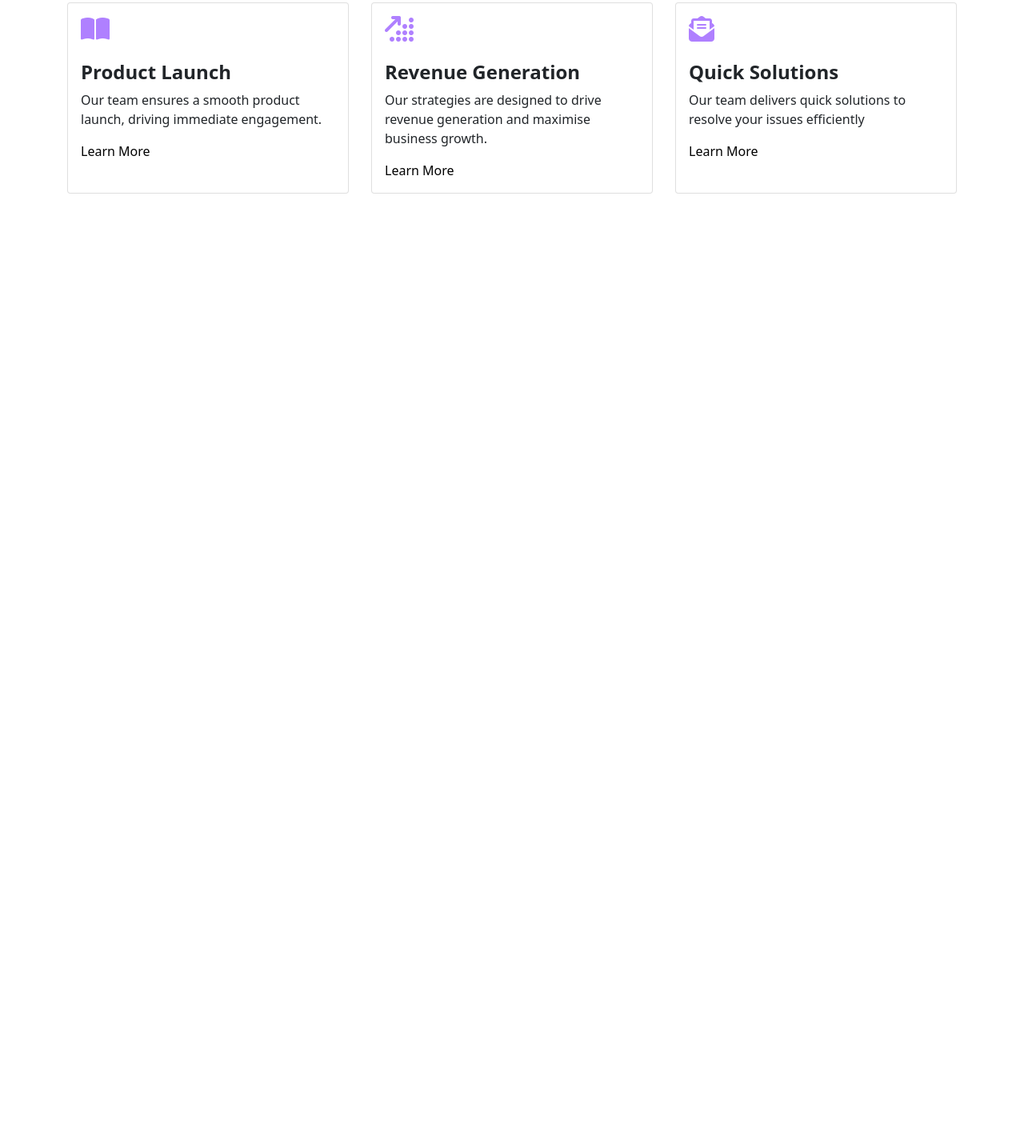
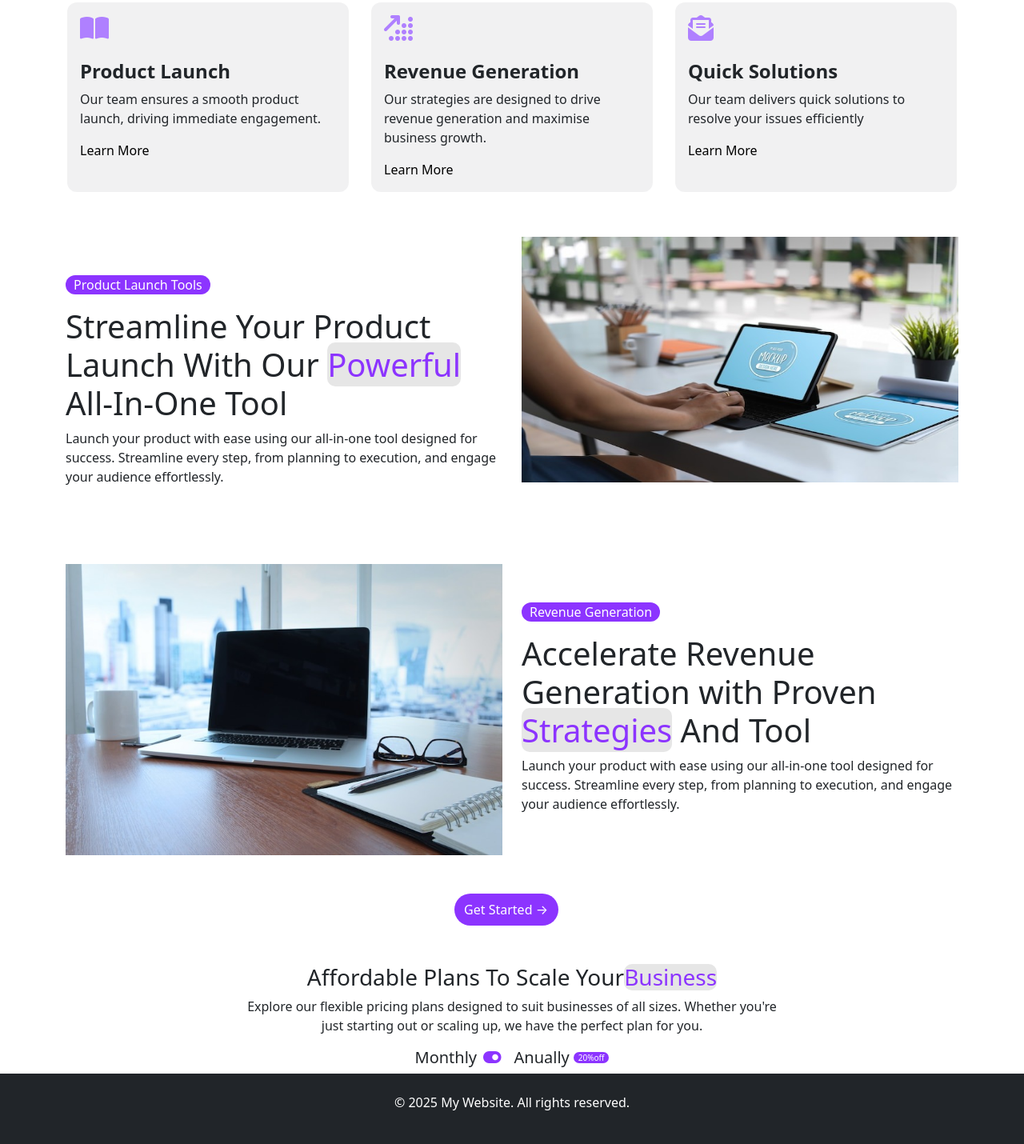
Before and after one commit to SufyanChohan/Portfolio-landing-page, a plain HTML site: page index.html in a window 1280 px wide. Shown: the part 590-2020 px from the top of the page at 80% size. Before the commit the page ends 840 px from the top, so only its background shows below. Drawn offline with nearby package versions, Linux system fonts and the light colour scheme.

Commit message:
3rd 4th section done

```diff
--- a/index.html
+++ b/index.html
@@ -118,9 +118,9 @@
         <!-- card -->
         <div class="container mt-4">
           <div class="row ">
-            <div class="col-12 col-md-4 d-flex justify-content-center mb-2"> <!-- mb-4 for gap between cards -->
-              <div class="card" style="width: 22rem;">
-                <div class="card-body ">
+            <div class="col-12 col-md-4 d-flex justify-content-center mb-2 hover"> <!-- mb-4 for gap between cards -->
+              <div class="card border-0" style="width: 22rem;">
+                <div class="card-body clrback">
                   <i class="fa-solid fa-book-open icon mb-4" style="font-size: 2rem;"></i>
                   <h5 class="card-title fw-bold fs-4">Product Launch</h5>
                   <p class="card-text">Our team ensures a smooth product launch, driving immediate engagement.</p>
@@ -129,9 +129,9 @@
               </div>
             </div>
 
-            <div class="col-12 col-md-4 d-flex justify-content-center mb-2"> <!-- mb-4 for gap between cards -->
-              <div class="card" style="width: 22rem;">
-                <div class="card-body">
+            <div class="col-12 col-md-4 d-flex justify-content-center mb-2 hover"> <!-- mb-4 for gap between cards -->
+              <div class="card border-0" style="width: 22rem;">
+                <div class="card-body clrback">
                   <i class="fa-solid fa-arrow-up-right-dots icon mb-4" style="font-size: 2rem;"></i>
                   <h5 class="card-title fw-bold fs-4">Revenue Generation</h5>
                   <p class="card-text">Our strategies are designed to drive revenue generation and maximise business growth.</p>
@@ -140,9 +140,9 @@
               </div>
             </div>
 
-            <div class="col-12 col-md-4 d-flex justify-content-center mb-2"> <!-- mb-4 for gap between cards -->
-              <div class="card" style="width: 22rem;">
-                <div class="card-body">
+            <div class="col-12 col-md-4 d-flex justify-content-center mb-2 hover "> <!-- mb-4 for gap between cards -->
+              <div class="card border-0" style="width: 22rem;">
+                <div class="card-body clrback">
                   <i class="fa-solid fa-envelope-open-text icon mb-4" style="font-size: 2rem;"></i>
                   <h5 class="card-title fw-bold fs-4">Quick Solutions</h5>
                   <p class="card-text">Our team delivers quick solutions to resolve your issues efficiently</p>
@@ -152,9 +152,81 @@
             </div>
           </div>
         </div>
+        <!-- cards end  -->
+         <!-- thirdsection -->
+        <div class="container mt-5">
+          <div class="row justify-content-end">
+
+
+            <!-- Description Section -->
+            <div class="col-md-6 mt-5">
+              <button class="plaunch">Product Launch Tools</button>
+              <h2 class="thirdhead mt-3 fs-1">Streamline Your Product
+                Launch With Our <span class="span"> Powerful</span>
+                All-In-One Tool</h2>
+              <p>
+                Launch your product with ease using our all-in-one tool designed for success. Streamline every step, from planning to execution, and engage your audience effortlessly.
+              </p>
+            </div>
+             <!-- Image Section -->
+             <div class="col-md-6 ">
+              <img src="./assets/first.jpg" class="img-fluid h-75 w-100" alt="Image">
+            </div>
+          </div>
+        </div>
+         <!-- thirdsection end -->
+          <!-- fourthsection start  -->
+          <div class="container ">
+            <div class="row justify-content-end">
+
+                <!-- Image Section -->
+             <div class="col-md-6 ">
+              <img src="./assets/second.jpg" class="img-fluid h-100 w-100" alt="Image">
+            </div>
+              <!-- Description Section -->
+              <div class="col-md-6 mt-5">
+                <button class="plaunch">Revenue Generation</button>
+                <h2 class="thirdhead mt-3 fs-1">Accelerate Revenue
+                  Generation with Proven
+                  <span class="span">Strategies</span> And Tool</h2>
+                <p>
+                  Launch your product with ease using our all-in-one tool designed for success. Streamline every step, from planning to execution, and engage your audience effortlessly.
+                </p>
+              </div>
+
+          </div>
+        </div>
+        <div class="d-flex align-items-center justify-content-center mt-5"><button class="startbtn"> Get Started →</button></div>
+        <div class="container text-align-center  mt-5">
+          <h3 class="d-flex align-items-center justify-content-center ">Affordable Plans To Scale Your  <span class="span"> Business </span></h3>
+          <p class="text-center ">Explore our flexible pricing plans designed to suit businesses of all sizes. Whether you're <br> just starting out or scaling up, we have the perfect plan for you.</p>
+          <div ></div>
+          <div class="d-flex justify-content-center align-content-center ">
+            <h5 class="d-flex align-items-center justify-content-center me-3">Monthly <i class=" ms-2 fa-solid fa-toggle-on on"></i></h5>
+            <h5 class="d-flex align-items-center justify-content-center">Anually <button class="off20">20%off</button></h5>
+
+          </div>
+        </div>
 
 
 
+
+
+
+
+
+
+
+
+
+
+
+
+
+
+        <footer class="bg-dark text-white text-center py-4">
+          <p>&copy; 2025 My Website. All rights reserved.</p>
+        </footer>
 
 
 
--- a/style.css
+++ b/style.css
@@ -80,7 +80,14 @@
     font-size: 40px;
     color: black;
 }
-
+.clrback{
+    background-color: #c7c7cc42;
+    border-radius: 12px;
+}
+.hover :hover{
+    transform: translateY(-5px);
+    transition: 0.5s;
+}
 .icon{
     color: #AF80FF;
     font-size: 60px;
@@ -90,3 +97,28 @@
     text-decoration: none;
     color: black;
 }
+.plaunch{
+    border-radius: 20px;
+    border: none;
+    background-color: #8C34FF;
+    color: white;
+    padding: 0px 10px 0px 10px;
+}
+.on{
+    color: #8C34FF;
+}
+.off20{
+    border-radius: 20px;
+    background-color: #8C34FF;
+    border: #8C34FF;
+    color: white;
+    font-size: 10px;
+    margin-left: 5px;
+}
+.off20:hover{
+    border-radius: 20px ;
+    border:2px solid  #8C34FF ;
+    color:#8C34FF;
+    background-color: white;
+    transition: 0.6s;
+}
```
Also changed, not shown: assets/first.jpg (added), assets/second.jpg (added).
